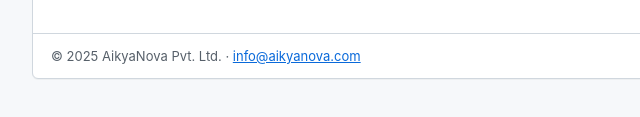
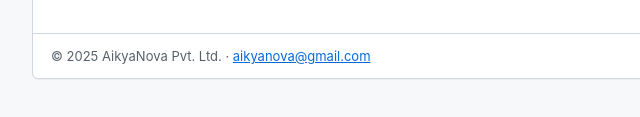
Before and after one commit to ashwindesai94/aikyanova, a plain HTML site: page index.html in a window 1280 px wide. Shown: the part 355-472 px from the top of the page, 134-774 px from the left. Drawn offline with Linux system fonts and the light colour scheme.

Commit message:
Update index.html

```diff
--- a/index.html
+++ b/index.html
@@ -35,7 +35,7 @@
 <p class="lead">AikyaNova is a deep‑tech company focused on the research, development, and commercialization of synergistic technologies to address pressing biomedical challenges.</p>
 <p>We work at the intersection of biology, engineering, sensing systems, nanotechnology, and AI to translate research into real‑world healthcare solutions.</p>
 </div>
-<div class="footer">© <span id="y"></span> AikyaNova Pvt. Ltd. · <a href="mailto:info@aikyanova.com">info@aikyanova.com</a></div>
+<div class="footer">© <span id="y"></span> AikyaNova Pvt. Ltd. · <a href="mailto:aikyanova@gmail.com">aikyanova@gmail.com</a></div>
 </div>
 </div>
 <script>document.getElementById('y').textContent=new Date().getFullYear()</script>
```
